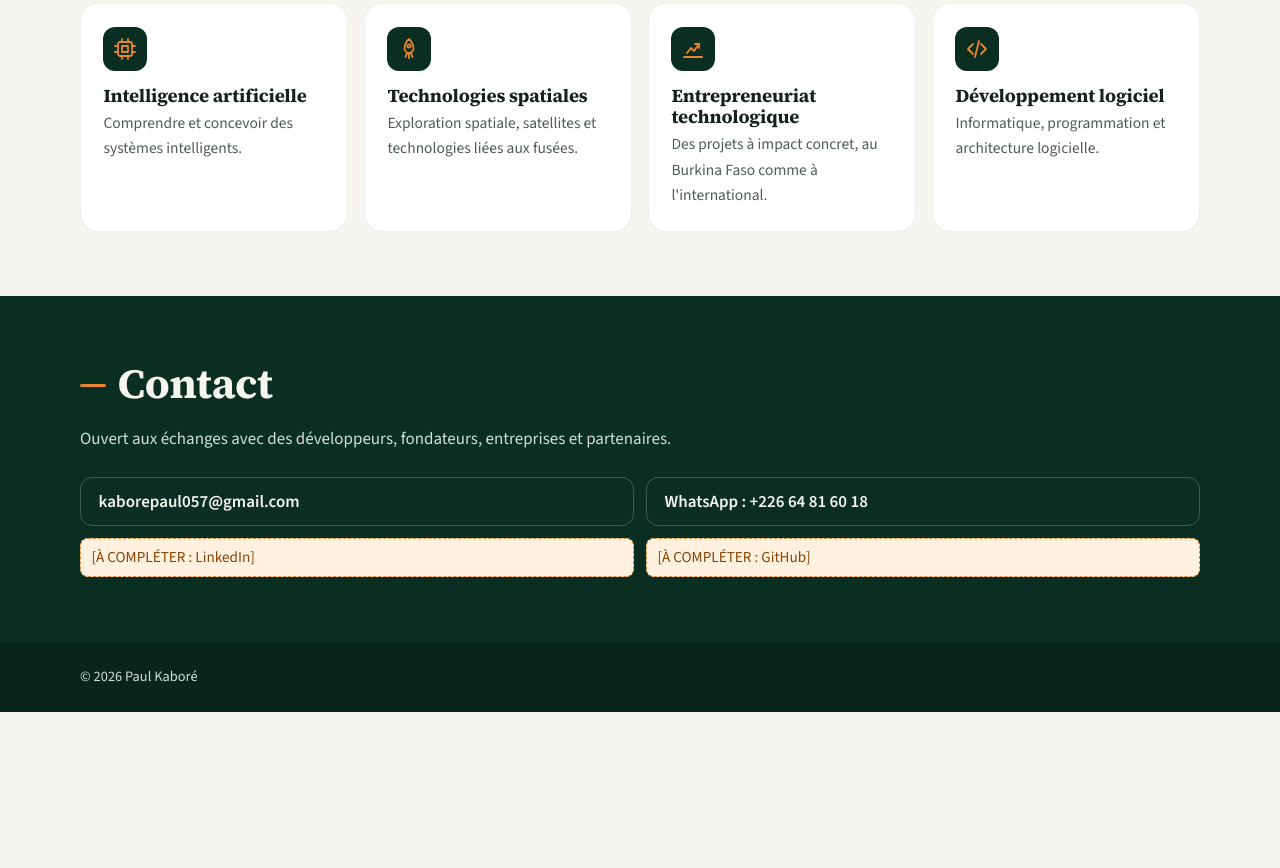
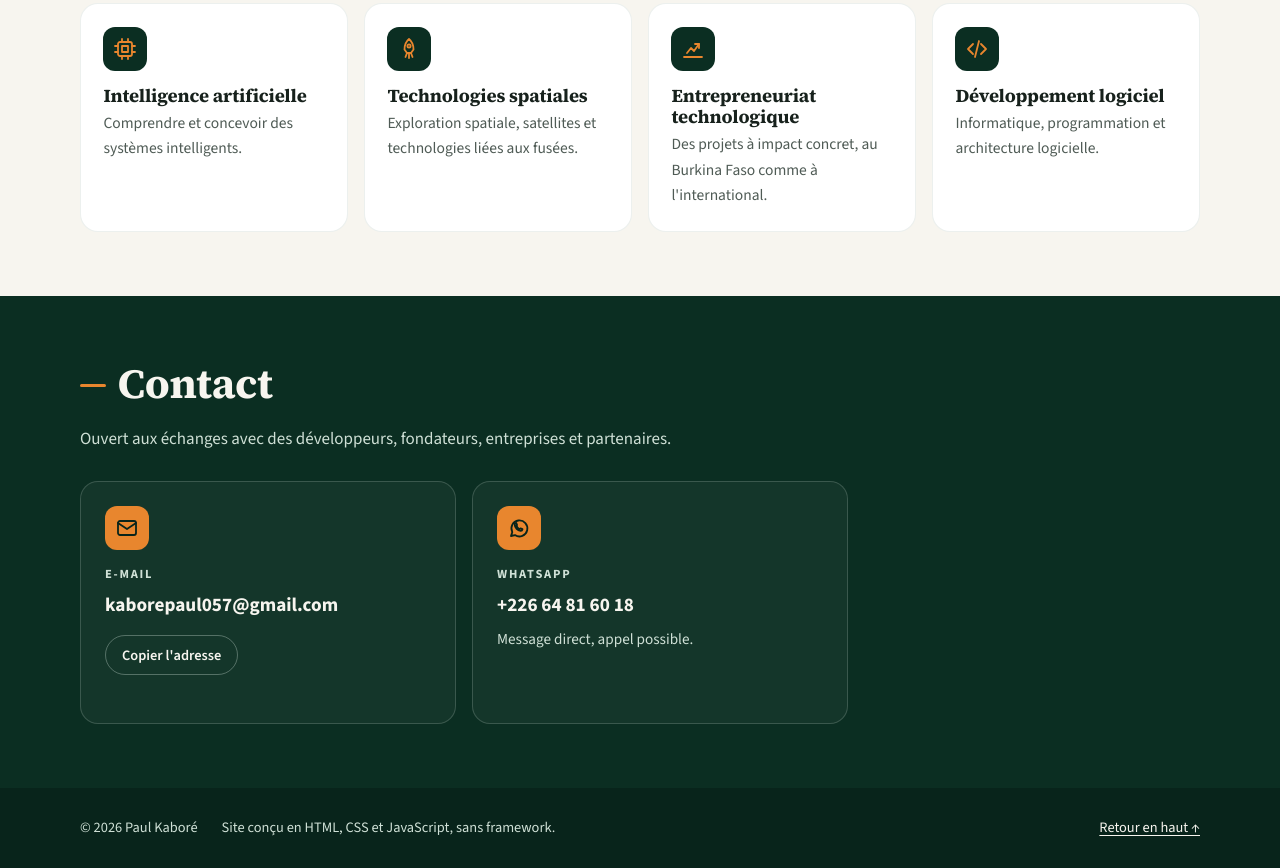
Before and after one commit to kaborepaul057-ops/kaborepaul057-ops.github.io, a plain HTML site: page index.html in a window 1280 px wide. Shown: the part 5942-6810 px from the top of the page. Before the commit the page ends 6654 px from the top, so only its background shows below. Drawn offline with Linux system fonts and the light colour scheme.

Commit message:
Étape 6 : contact (e-mail avec copie, WhatsApp avec message pré-rempli), pied de page
Co-Authored-By: Claude Opus 5.5 <noreply@anthropic.com>

```diff
--- a/css/style.css
+++ b/css/style.css
@@ -625,38 +625,81 @@ main > section > p { max-width: 42rem; color: var(--gris); }
 /* --- 10. Contact et pied de page --- */
 #contact { background: var(--vert-900); color: var(--creme); }
 #contact > p { color: var(--clair-sur-vert); }
-.contact-list {
+.contact-cards { display: grid; gap: 1rem; margin-top: 1.75rem; }
+.contact-card {
   display: grid;
-  gap: .75rem;
-  padding: 0;
-  margin: 1.5rem 0 0;
-  list-style: none;
+  justify-items: start;
+  align-content: start;             /* contenu en haut même si la carte voisine est plus haute */
+  gap: .35rem;
+  padding: 1.5rem;
+  border: 1px solid rgba(207, 224, 214, .2);
+  border-radius: var(--rayon);
+  background: rgba(247, 245, 239, .04);
+  transition: border-color .2s ease;
 }
-.contact-list a {
-  display: flex;
-  align-items: center;
-  min-height: 3rem;
-  padding: .6rem 1.1rem;
-  border: 1px solid rgba(207, 224, 214, .25);
+.contact-card:hover { border-color: var(--orange-500); }
+.contact-icon {
+  display: inline-grid;
+  place-items: center;
+  width: 2.75rem;
+  height: 2.75rem;
+  margin-bottom: .5rem;
   border-radius: 12px;
+  background: var(--orange-500);
+  color: var(--vert-950);
+}
+.contact-label {
+  margin: 0;
+  font-size: .78rem;
+  font-weight: 700;
+  letter-spacing: .14em;
+  text-transform: uppercase;
+  color: var(--clair-sur-vert);
+}
+.contact-value {
+  font-size: 1.2rem;
+  font-weight: 700;
   color: var(--creme);
   text-decoration: none;
-  font-weight: 600;
   overflow-wrap: anywhere;          /* une longue adresse ne déborde pas */
 }
-.contact-list a:hover { border-color: var(--orange-500); color: var(--blanc); }
+.contact-value:hover { color: var(--orange-500); text-decoration: underline; }
+.contact-hint { margin: 0; color: var(--clair-sur-vert); font-size: .95rem; }
+
+/* Bouton « Copier » : caché sans JavaScript, car il en a besoin pour fonctionner */
+.btn-copy {
+  display: none;
+  margin-top: .5rem;
+  min-height: 2.5rem;
+  padding: .4rem 1rem;
+  border: 1px solid rgba(207, 224, 214, .35);
+  border-radius: 999px;
+  background: transparent;
+  color: var(--creme);
+  font: 600 .9rem var(--police-texte);
+  cursor: pointer;
+}
+.js .btn-copy { display: inline-block; }
+.btn-copy:hover { border-color: var(--orange-500); color: var(--orange-500); }
+.copy-status { margin: 0; min-height: 1.3em; font-size: .9rem; color: var(--orange-500); }
 
 .site-footer {
-  padding-block: 1.5rem;
+  display: flex;
+  flex-wrap: wrap;
+  gap: .5rem 1.5rem;
+  align-items: center;
+  padding-block: 1.75rem;
   background: var(--vert-950);
   color: var(--clair-sur-vert);
   font-size: .9rem;
 }
 .site-footer p { margin: 0; }
+.site-footer a { color: var(--creme); margin-left: auto; }
+.site-footer a:hover { color: var(--orange-500); }
 
 /* --- 11. Grands écrans --- */
 @media (min-width: 40rem) {             /* ≈ 640 px : grand téléphone couché, tablette */
-  .contact-list { grid-template-columns: repeat(2, 1fr); }
+  .contact-cards { grid-template-columns: repeat(2, 1fr); max-width: 48rem; }
   .interest-cards { grid-template-columns: repeat(2, 1fr); }
   .project-featured { padding: 2rem; }
   .project-head { grid-template-columns: auto 1fr; align-items: start; gap: 1.75rem; }
--- a/index.html
+++ b/index.html
@@ -409,21 +409,43 @@
       </ul>
     </section>
 
-    <!-- 7. CONTACT -->
+    <!-- 7. CONTACT : e-mail et WhatsApp seulement (choix de Paul, pas de LinkedIn ni de GitHub) -->
     <section id="contact" aria-labelledby="contact-title">
       <h2 id="contact-title" data-i18n="contact.title">Contact</h2>
       <p data-i18n="contact.intro">Ouvert aux échanges avec des développeurs, fondateurs, entreprises et partenaires.</p>
-      <ul class="contact-list">
-        <li><a href="mailto:kaborepaul057@gmail.com">kaborepaul057@gmail.com</a></li>
-        <li><a href="https://wa.me/22664816018" target="_blank" rel="noopener">WhatsApp : +226 64 81 60 18</a></li>
-        <li class="placeholder">[À COMPLÉTER : LinkedIn]</li>
-        <li class="placeholder">[À COMPLÉTER : GitHub]</li>
-      </ul>
+
+      <div class="contact-cards">
+        <div class="contact-card">
+          <span class="contact-icon" aria-hidden="true">
+            <svg viewBox="0 0 24 24" width="24" height="24" fill="none" stroke="currentColor" stroke-width="1.8" stroke-linecap="round" stroke-linejoin="round"><rect x="3" y="5" width="18" height="14" rx="2"/><path d="M3 7l9 6 9-6"/></svg>
+          </span>
+          <p class="contact-label" data-i18n="contact.emailLabel">E-mail</p>
+          <a class="contact-value" href="mailto:kaborepaul057@gmail.com">kaborepaul057@gmail.com</a>
+          <!-- Bouton visible seulement si JavaScript fonctionne (il en a besoin) -->
+          <button class="btn-copy" type="button" data-copy="kaborepaul057@gmail.com"
+                  data-i18n="contact.copy">Copier l'adresse</button>
+          <!-- aria-live : le lecteur d'écran annonce « Adresse copiée » -->
+          <p class="copy-status" role="status" aria-live="polite"></p>
+        </div>
+
+        <div class="contact-card">
+          <span class="contact-icon" aria-hidden="true">
+            <svg viewBox="0 0 24 24" width="24" height="24" fill="none" stroke="currentColor" stroke-width="1.8" stroke-linecap="round" stroke-linejoin="round"><path d="M4 20l1.3-3.9A8 8 0 1 1 8 19.1z"/><path d="M9.5 9.5c.3 1.6 1.4 3 3 3.9l1-1 2 .8c-.2 1-1 1.7-2 1.6-3-.3-5.5-2.8-5.8-5.8-.1-1 .6-1.8 1.6-2l.8 2z"/></svg>
+          </span>
+          <p class="contact-label">WhatsApp</p>
+          <!-- Le paramètre text pré-remplit le message (encodé pour une adresse web) -->
+          <a class="contact-value" href="https://wa.me/22664816018?text=Bonjour%20Paul%2C%20je%20vous%20contacte%20depuis%20votre%20portfolio."
+             target="_blank" rel="noopener" data-i18n-attr="href:contact.whatsappHref">+226 64 81 60 18</a>
+          <p class="contact-hint" data-i18n="contact.whatsappHint">Message direct, appel possible.</p>
+        </div>
+      </div>
     </section>
   </main>
 
   <footer class="site-footer">
     <p>© <span id="year">2026</span> Paul Kaboré</p>
+    <p data-i18n="footer.made">Site conçu en HTML, CSS et JavaScript, sans framework.</p>
+    <a href="#accueil" data-i18n="footer.top">Retour en haut ↑</a>
   </footer>
 </body>
 </html>
--- a/js/script.js
+++ b/js/script.js
@@ -1,6 +1,7 @@
 /*
  * Comportements du portfolio (JavaScript sans framework).
- * Fait : année du pied de page (étape 1), menu mobile (étape 2).
+ * Fait : année du pied de page (étape 1), menu mobile (étape 2),
+ * bouton « Copier l'adresse » (étape 6).
  * À venir : changement de langue (étape 7), animations à l'apparition (étape 8).
  */
 'use strict';
@@ -43,3 +44,40 @@ if (entete && boutonMenu) {
     if (!entete.contains(evenement.target)) ouvrirMenu(false);
   });
 }
+
+// --- Bouton « Copier l'adresse » ---
+// navigator.clipboard ne marche que sur un site sécurisé (https, comme GitHub Pages)
+// ou en local. Sinon, on passe par une zone de texte cachée (ancienne méthode).
+const copierTexte = async (texte) => {
+  if (navigator.clipboard && window.isSecureContext) {
+    await navigator.clipboard.writeText(texte);
+    return;
+  }
+  const zone = document.createElement('textarea');
+  zone.value = texte;
+  zone.setAttribute('readonly', '');
+  zone.style.position = 'fixed';
+  zone.style.opacity = '0';
+  document.body.appendChild(zone);
+  zone.select();
+  const reussi = document.execCommand('copy');
+  zone.remove();
+  if (!reussi) throw new Error('copie refusée');
+};
+
+document.querySelectorAll('[data-copy]').forEach((bouton) => {
+  const statut = bouton.parentElement.querySelector('.copy-status');
+  let minuteur;
+  bouton.addEventListener('click', async () => {
+    try {
+      await copierTexte(bouton.dataset.copy);
+      // Textes « copié / échec » : traduits à l'étape 7 via window.I18N si disponible
+      if (statut) statut.textContent = bouton.dataset.msgOk || 'Adresse copiée.';
+    } catch {
+      if (statut) statut.textContent = bouton.dataset.msgKo || "Copie impossible : sélectionnez l'adresse ci-dessus.";
+    }
+    // Le message disparaît après 4 secondes
+    clearTimeout(minuteur);
+    minuteur = setTimeout(() => { if (statut) statut.textContent = ''; }, 4000);
+  });
+});
```
Also changed, not shown: 1 other file.
